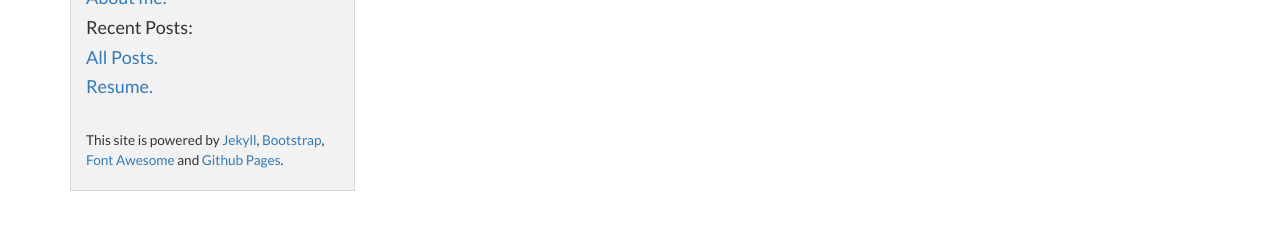
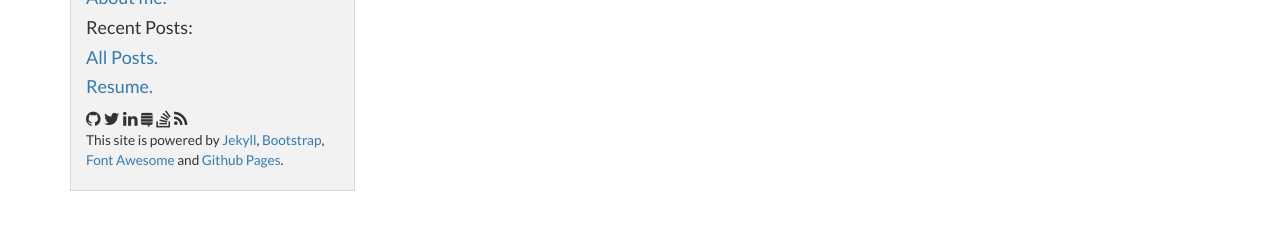
Before and after one commit to lancelafontaine/lancelafontaine.github.io, a Jekyll site: the page built from index.html, in a window 1280 px wide. Shown: the part 349-579 px from the top of the page. Built offline with Jekyll 4.4.1, drawn with Linux system fonts in a browser that asks for light colours; nearby versions of some CDN libraries; Markdown is read by kramdown in place of the engine named in the settings; the list of posts is cut into pages by our own code.

Commit message:
Font Awesome icon rendering fixed: added addit...
tonal class=“fa” to all <i> tags

```diff
--- a/_includes/sidebar.html
+++ b/_includes/sidebar.html
@@ -14,11 +14,11 @@
 <h4><a href="/archive/index.html">All Posts.</a></h4>
 <h4><a href="/resume/index.html">Resume.</a></h4>
 
-<i class="fa-github"></i>
-<i class="fa-twitter"></i>
-<i class="fa-linkedin"></i>
-<i class="fa-stack-exchange"></i>
-<i class="fa-stack-overflow"></i>
-<i class="fa-rss"></i>
+<i class="fa fa-github"></i>
+<i class="fa fa-twitter"></i>
+<i class="fa fa-linkedin"></i>
+<i class="fa fa-stack-exchange"></i>
+<i class="fa fa-stack-overflow"></i>
+<i class="fa fa-rss"></i>
 
 <p class="attributions"> This site is powered by <a href="http://jekyllrb.com/">Jekyll</a>, <a href="http://getbootstrap.com/">Bootstrap</a>, <a href="http://fortawesome.github.io/Font-Awesome/">Font Awesome</a> and <a href="https://pages.github.com/">Github Pages</a>.</p>
```
Also changed, not shown: 1 other file.
